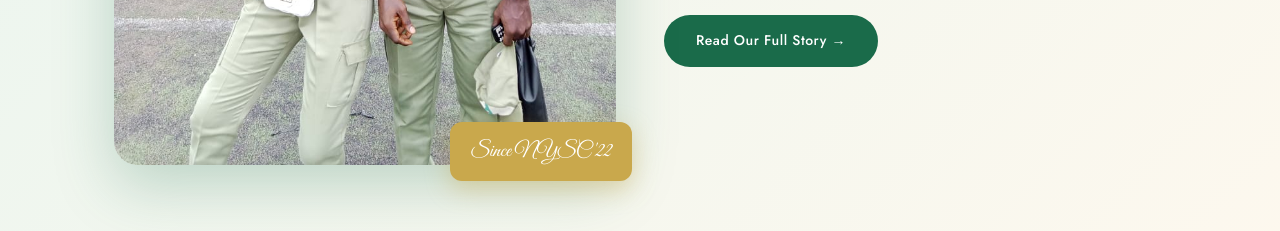
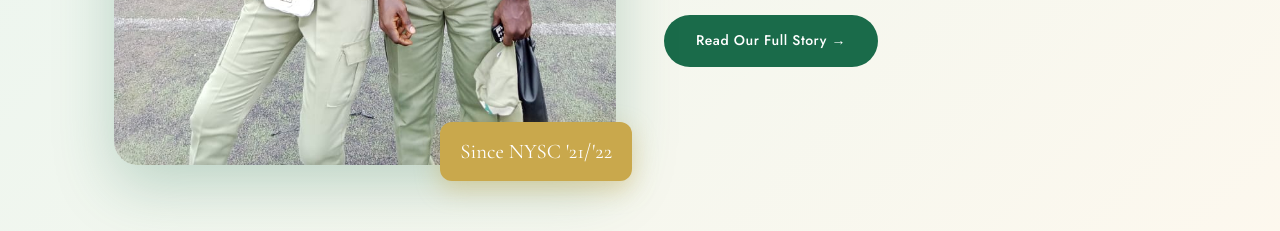
Before and after one commit to General-Airkay/Wedding-site, a Next.js app: page / in a window 1280 px wide. Shown: the part 2200-2431 px from the top of the page. Built offline with nearby package versions, Linux system fonts and the light colour scheme.

Commit message:
Update index.js

```diff
--- a/pages/index.js
+++ b/pages/index.js
@@ -167,10 +167,10 @@ export default function Home() {
               <div style={{
                 position: 'absolute', bottom: '-16px', right: '-16px',
                 background: 'var(--gold)', color: 'white', borderRadius: '12px',
-                padding: '12px 20px', fontFamily: "'Great Vibes', cursive",
+                padding: '12px 20px', fontFamily: "'Cormorant Garamond', serif",
                 fontSize: '1.3rem', boxShadow: '0 8px 24px rgba(201,168,76,0.4)',
               }}>
-                Since NYSC '22
+                Since NYSC '21/'22
               </div>
             </div>
 
```
